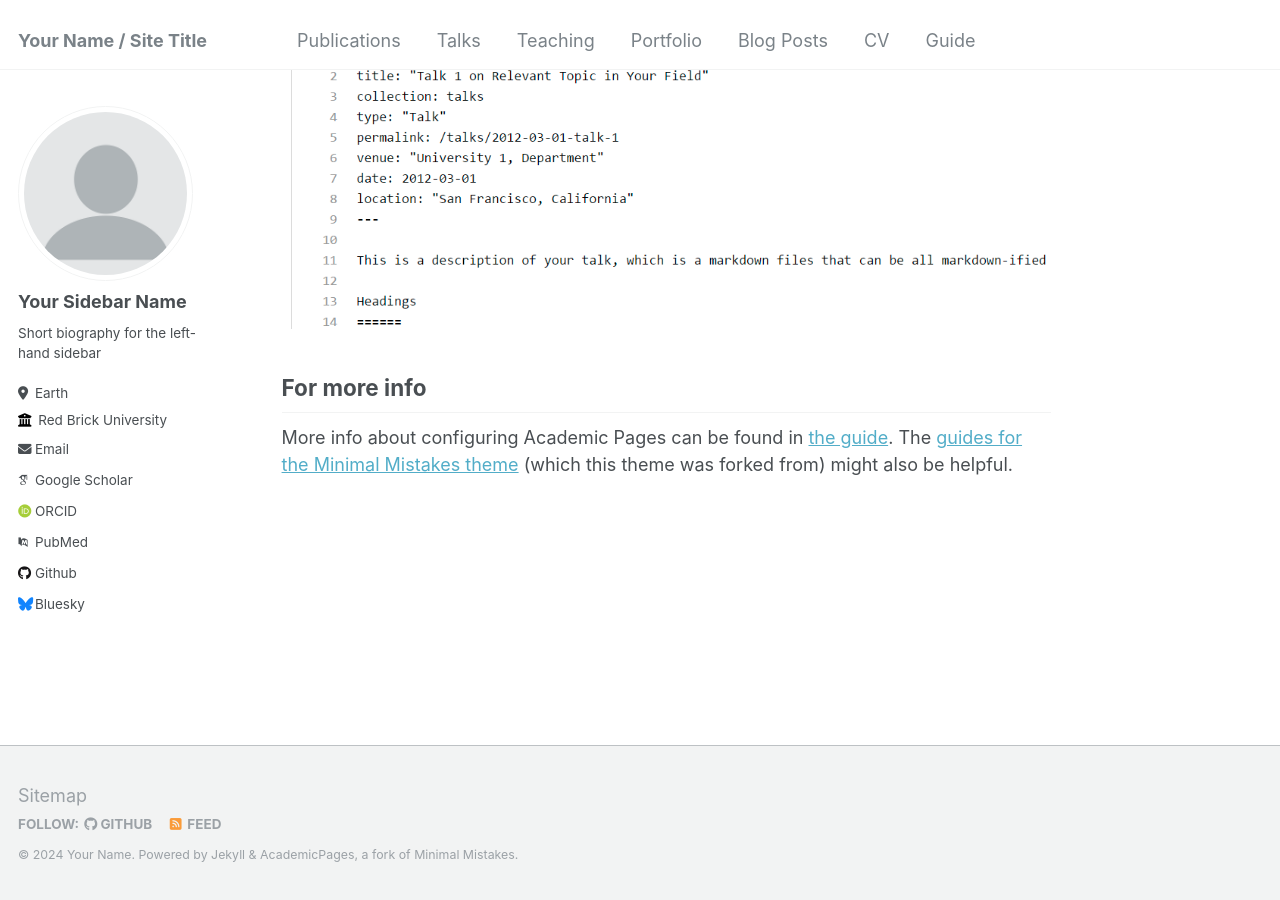
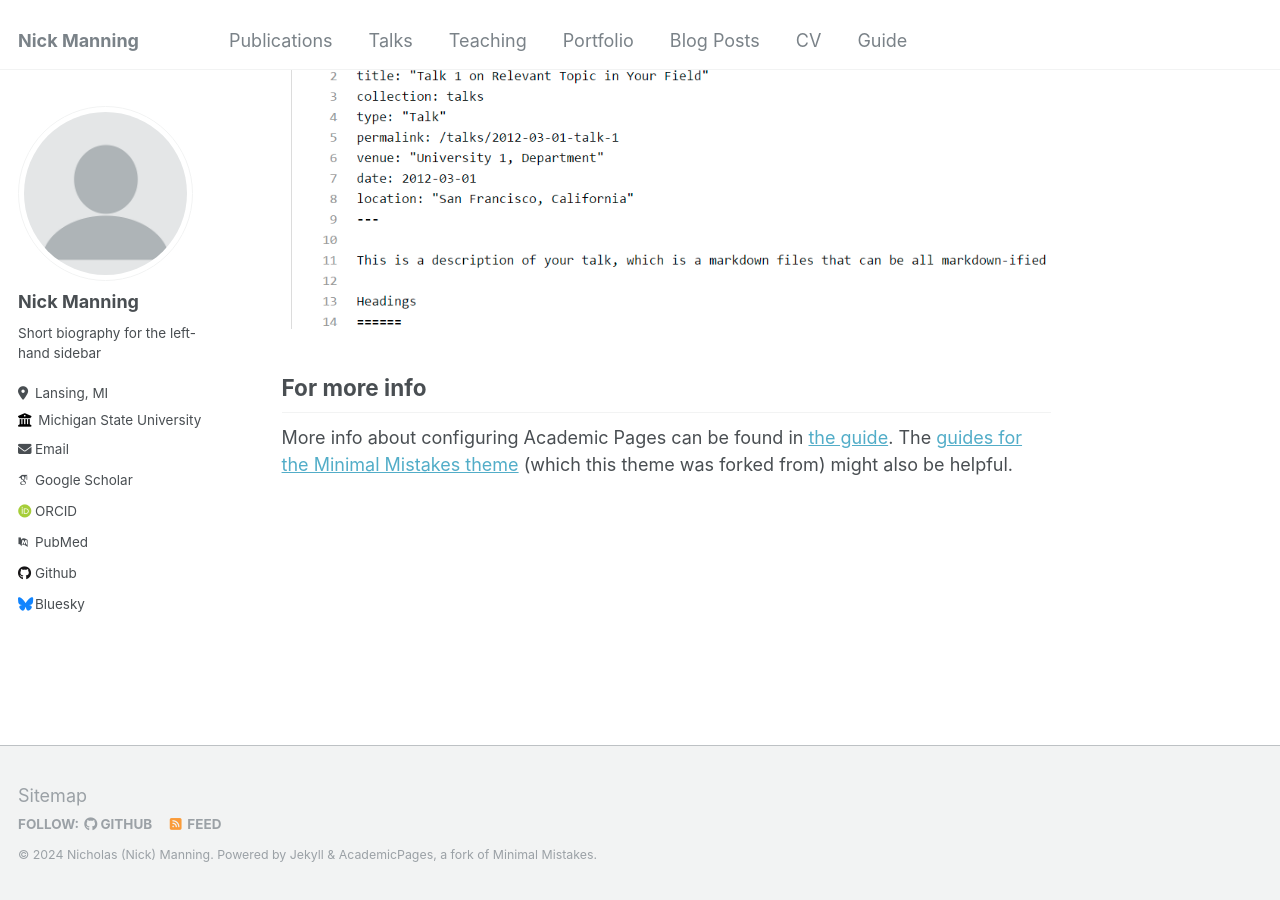
Before and after one commit to nbmanning/nbmanning.github.io, a Jekyll site: the page built from _pages/about.md, in a window 1280 px wide and 900 px high, scrolled down 2660 px. Built offline with Jekyll 4.4.1, drawn with Linux system fonts in a browser that asks for light colours; some web fonts are replaced.

Commit message:
Test of first update to _config file

```diff
--- a/_config.yml
+++ b/_config.yml
@@ -8,13 +8,13 @@
 
 # Basic Site Settings
 locale                   : "en-US"
-title                    : "Your Name / Site Title"
+title                    : "Nick Manning"
 title_separator          : "-"
-name                     : &name "Your Name"
+name                     : &name "Nicholas (Nick) Manning"
 description              : &description "personal description"
-url                      : https://academicpages.github.io # the base hostname & protocol for your site e.g. "https://mmistakes.github.io"
+url                      : https://nbmanning.github.io # the base hostname & protocol for your site e.g. "https://mmistakes.github.io"
 baseurl                  : "" # the subpath of your site, e.g. "/blog"
-repository               : "academicpages/academicpages.github.io"
+repository               : "nbmanning/nbmanning.github.io"
 
 # Site Author - The following control what appear as part of the author content on the side bar.
 #               If a field is blank the icon and link will not appear, otherwise it will be shown.
@@ -22,17 +22,17 @@ repository               : "academicpages/academicpages.github.io"
 author:
   # Biographic information
   avatar           : "profile.png"
-  name             : "Your Sidebar Name"
+  name             : "Nick Manning"
   pronouns         : # example: "she/her"
   bio              : "Short biography for the left-hand sidebar"
-  location         : "Earth"
-  employer         : "Red Brick University"
+  location         : "Lansing, MI"
+  employer         : "Michigan State University"
   uri              : # URL
-  email            : "none@example.org"
+  email            : "manni175@msu.edu.org"
 
   # Academic websites
   arxiv            : # URL - Update with the correct link to your profile
-  googlescholar    : "https://scholar.google.com/citations?user=PS_CX0AAAAAJ"
+  googlescholar    : "https://scholar.google.com/citations?user=T4xVeaMAAAAJ&hl=en"
   impactstory      : # URL
   orcid            : "http://orcid.org/yourorcidurl"
   semantic         : # URL
```
